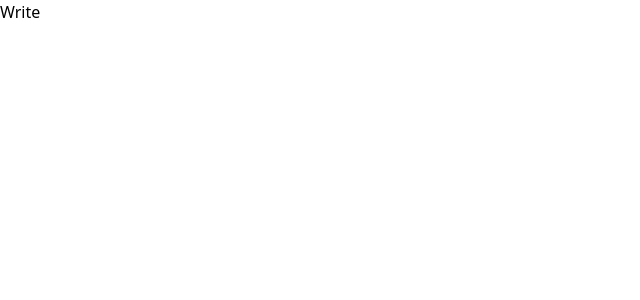
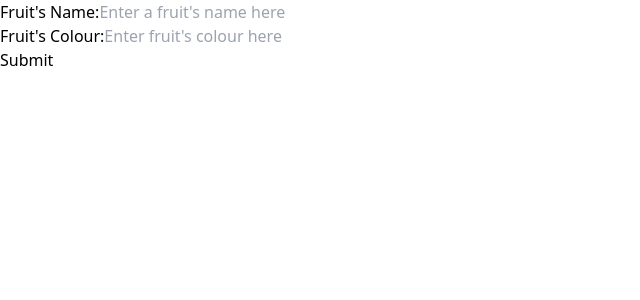
Before and after one commit to aryan04-t/Learning-New-Web-Dev-Stack, a React (Vite) app in the folder frontend/: page /write in a window 1280 px wide. Shown: the top 300 px of the page, without its empty margins (0-640 px from the left). Built offline with nearby package versions, Linux system fonts and the light colour scheme; no server answers.

Commit message:
Successfully Performed Write Operation on Firebase's Realtime Database

```diff
--- a/frontend/src/firebase.config.js
+++ b/frontend/src/Firebase/firebase.config.js
@@ -6,6 +6,7 @@ import { getAnalytics } from "firebase/analytics";
 
 // Your web app's Firebase configuration
 // For Firebase JS SDK v7.20.0 and later, measurementId is optional
+
 const firebaseConfig = {
   apiKey: import.meta.env.VITE_FIREBASE_API_KEY,
   authDomain: import.meta.env.VITE_FIREBASE_AUTH_DOMAIN,
@@ -18,5 +19,5 @@ const firebaseConfig = {
 };
 
 // Initialize Firebase
-const app = initializeApp(firebaseConfig);
+export const app = initializeApp(firebaseConfig);
 const analytics = getAnalytics(app);
--- a/frontend/src/components/Write.jsx
+++ b/frontend/src/components/Write.jsx
@@ -1,11 +1,74 @@
-import React from 'react'
+import React, { useState } from 'react'
+
+import { app } from '../Firebase/firebase.config'
+import { getDatabase, ref, set, push } from 'firebase/database'
+
 
 const Write = () => {
-  return (
-    <div>
-        Write
-    </div>
-  )
+
+    const [fruitName, setFruitName] = useState('');
+    const [fruitColour, setFruitColour] = useState('');
+
+    const handleSubmit = (e) => {
+        e.preventDefault();
+        e.stopPropagation();
+
+        const db = getDatabase(app);
+        const newDocRef = push(ref(db, 'nature/fruits'));
+
+        set(newDocRef, {
+            fruitName,
+            fruitColour
+        })
+        .then( () => {
+            console.log('Data has been successfully added to DB');
+        })
+        .catch( (err) => {
+            console.log(err);
+        });
+    }
+
+    return (
+        <div>
+            <form onSubmit={handleSubmit} className='h-[300px] w-[200px] bg-green-500'>
+
+                <div>
+                    <label htmlFor='fruit-name'>
+                        Fruit's Name:
+                    </label>
+                    <input
+                        type='text'
+                        value={fruitName}
+                        id='fruit-name'
+                        name='fruit-name'
+                        placeholder="Enter a fruit's name here"
+                        onChange={ (e) => setFruitName(e.target.value) }
+                    />
+                </div>
+
+                <div>
+                    <label htmlFor='fruit-colour'>
+                        Fruit's Colour:
+                    </label>
+                    <input
+                        type='text'
+                        value={fruitColour}
+                        id='fruit-colour'
+                        name='fruit-colour'
+                        placeholder="Enter fruit's colour here"
+                        onChange={ (e) => setFruitColour(e.target.value) }
+                    />
+                </div>
+
+                <div>
+                    <button type='submit' >
+                        Submit
+                    </button>
+                </div>
+
+            </form>
+        </div>
+    )
 }
 
 export default Write
```
